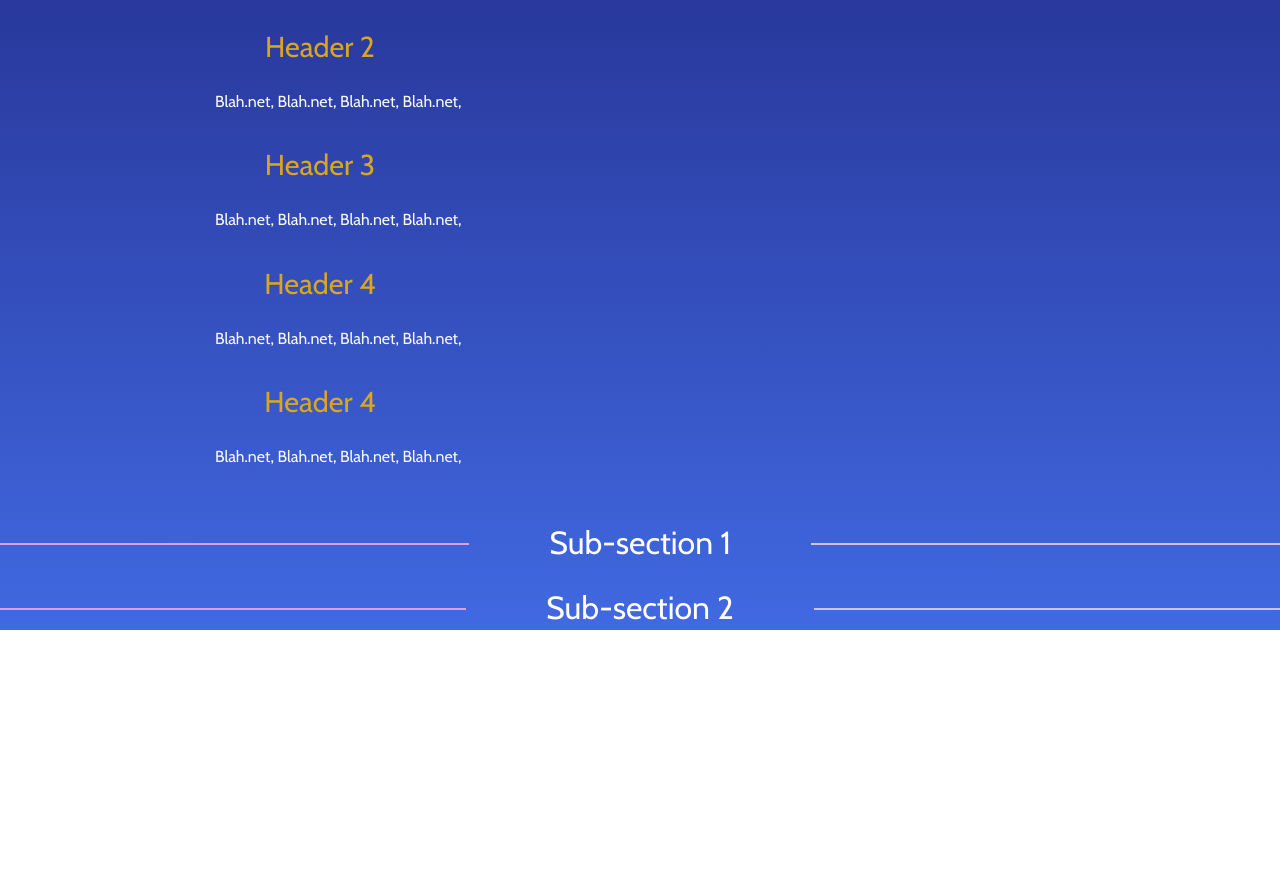
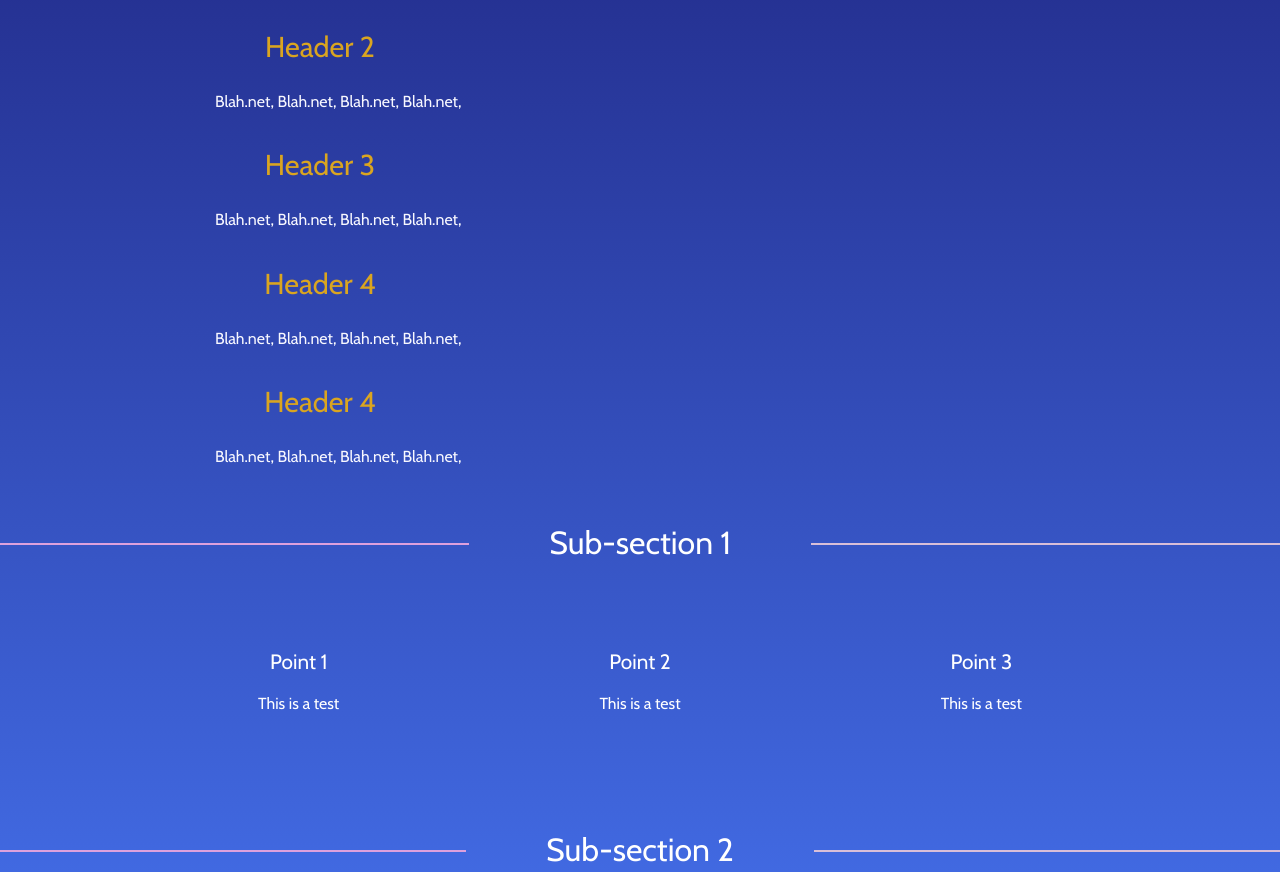
Before and after one commit to gkurl/portfolio, a plain HTML site: page index.html in a window 1280 px wide. Shown: the part 401-1273 px from the top of the page. Before the commit the page ends 1031 px from the top, so only its background shows below. Drawn offline with nearby package versions, Linux system fonts and the light colour scheme.

Commit message:
futher tweaks

```diff
--- a/css/main.scss
+++ b/css/main.scss
@@ -167,6 +167,28 @@ h2 {
 .strike {
   @include bg-strike($col1, $col2);
 }
+
+.flex{
+  display: flex;
+}
+
+.container {
+
+  max-width: 64rem;
+  margin: auto;
+  padding: 4rem;
+  padding-bottom:6rem;
+}.services .container > div{
+  -webkit-box-flex: 1;
+  -moz-box-flex: 1;
+  -ms-box-flex: 1;
+  flex: 1;
+} .px3{
+  padding-left: 2rem;
+  padding-right: 2rem;
+  } .centre{
+        text-align:center;
+      }
 
 
 
--- a/index.html
+++ b/index.html
@@ -3,7 +3,8 @@
     <head>
         <meta charset="utf-8">
         <meta http-equiv="x-ua-compatible" content="ie=edge">
-        <title></title>
+        <script src="https://unpkg.com/scrollreveal/dist/scrollreveal.min.js"></script>
+        <title>Gagandeep Kurl</title>
         <meta name="description" content="">
         <meta name="viewport" content="width=device-width, initial-scale=1">
 
@@ -96,8 +97,20 @@
             <div class="strike reveal">
                 <span>Sub-section 1</span>
             </div>
-        </section>
-        <section class="services col-6 reveal">
+            <div class="container flex">
+                <div class="reveal px3 centre">
+                    <h2>Point 1</h2>
+                    <p>This is a test</p>
+                </div>
+                <div class="reveal px3 centre">
+                    <h2>Point 2</h2>
+                    <p>This is a test</p>
+                </div>
+                <div class="reveal px3 centre">
+                    <h2>Point 3</h2>
+                    <p>This is a test</p>
+                </div>
+            </div>
             <div class="strike reveal">
                 <span>Sub-section 2</span>
             </div>
@@ -115,7 +128,6 @@
             window.ga=function(){ga.q.push(arguments)};ga.q=[];ga.l=+new Date;
             ga('create','UA-XXXXX-Y','auto');ga('send','pageview')
         </script>
-        <script src="https://unpkg.com/scrollreveal/dist/scrollreveal.min.js"></script>
         <script src="js/scroll.js"></script>
         <script> sr.reveal('.reveal', {container: '.row'});</script>
         <script src="https://www.google-analytics.com/analytics.js" async defer></script>
```
Also changed, not shown: css/main.css, 1 other file.
